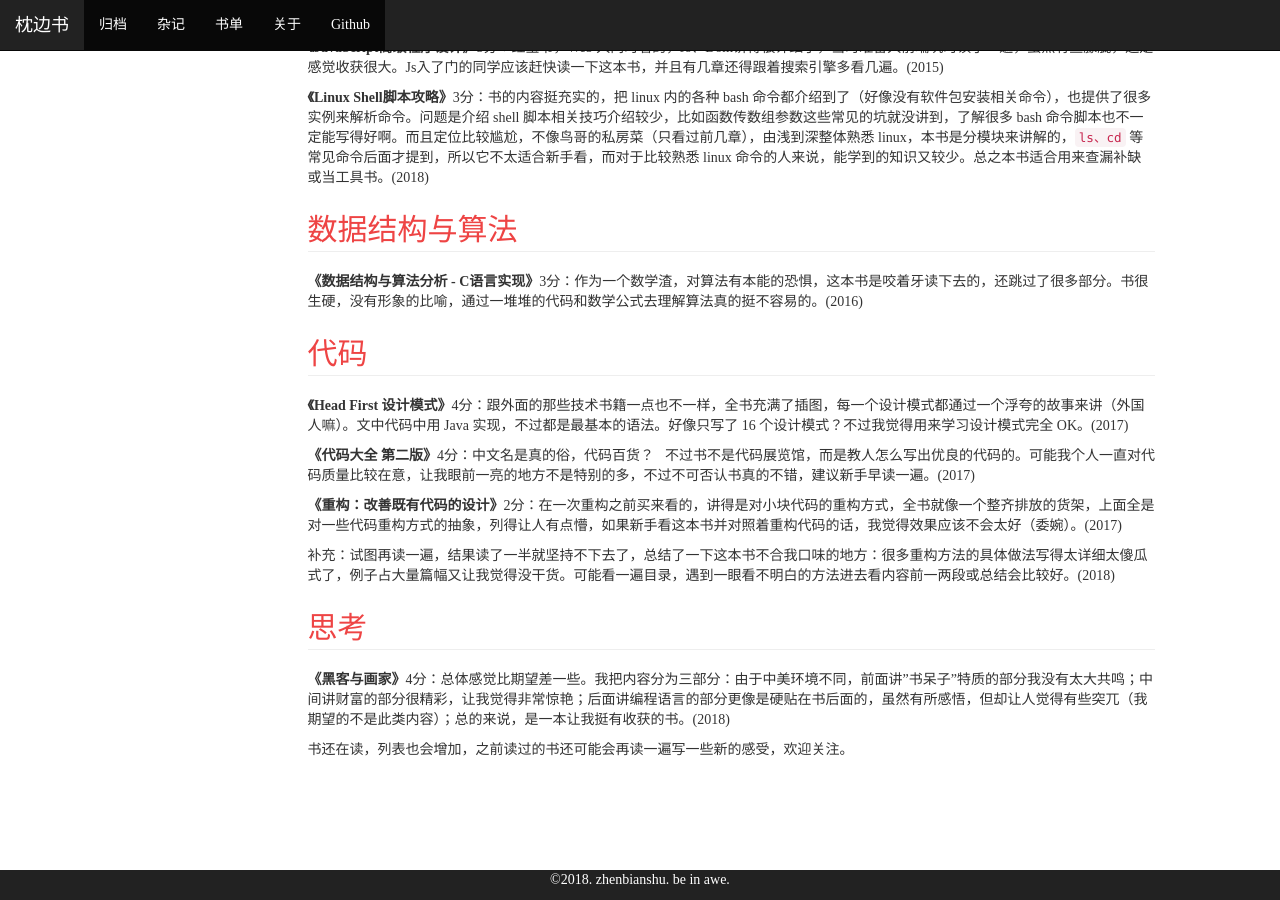
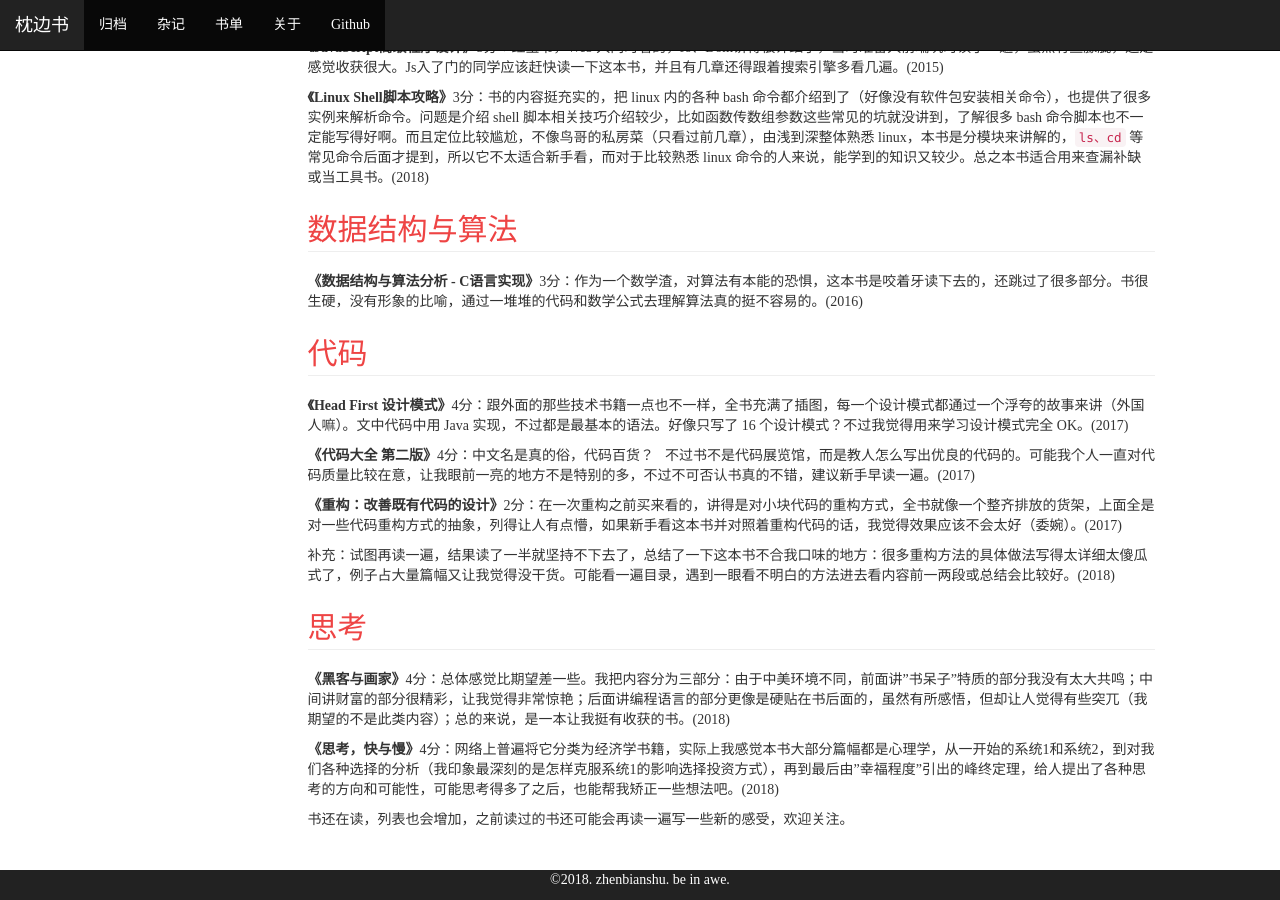
Before and after one commit to zhenbianshu/zhenbianshu.github.io, a Jekyll site: the page built from book_list.md, in a window 1280 px wide and 900 px high, scrolled down 1358 px. Built offline with Jekyll 4.4.1, drawn with Linux system fonts in a browser that asks for light colours; comment, search, counter and statistics services are not loaded.

Commit message:
add book;

```diff
--- a/book_list.md
+++ b/book_list.md
@@ -68,4 +68,6 @@ layout: default
 ---
 **《黑客与画家》**4分：总体感觉比期望差一些。我把内容分为三部分：由于中美环境不同，前面讲"书呆子"特质的部分我没有太大共鸣；中间讲财富的部分很精彩，让我觉得非常惊艳；后面讲编程语言的部分更像是硬贴在书后面的，虽然有所感悟，但却让人觉得有些突兀（我期望的不是此类内容）；总的来说，是一本让我挺有收获的书。(2018)
 
+**《思考，快与慢》**4分：网络上普遍将它分类为经济学书籍，实际上我感觉本书大部分篇幅都是心理学，从一开始的系统1和系统2，到对我们各种选择的分析（我印象最深刻的是怎样克服系统1的影响选择投资方式），再到最后由"幸福程度"引出的峰终定理，给人提出了各种思考的方向和可能性，可能思考得多了之后，也能帮我矫正一些想法吧。(2018)
+
 书还在读，列表也会增加，之前读过的书还可能会再读一遍写一些新的感受，欢迎关注。
```
